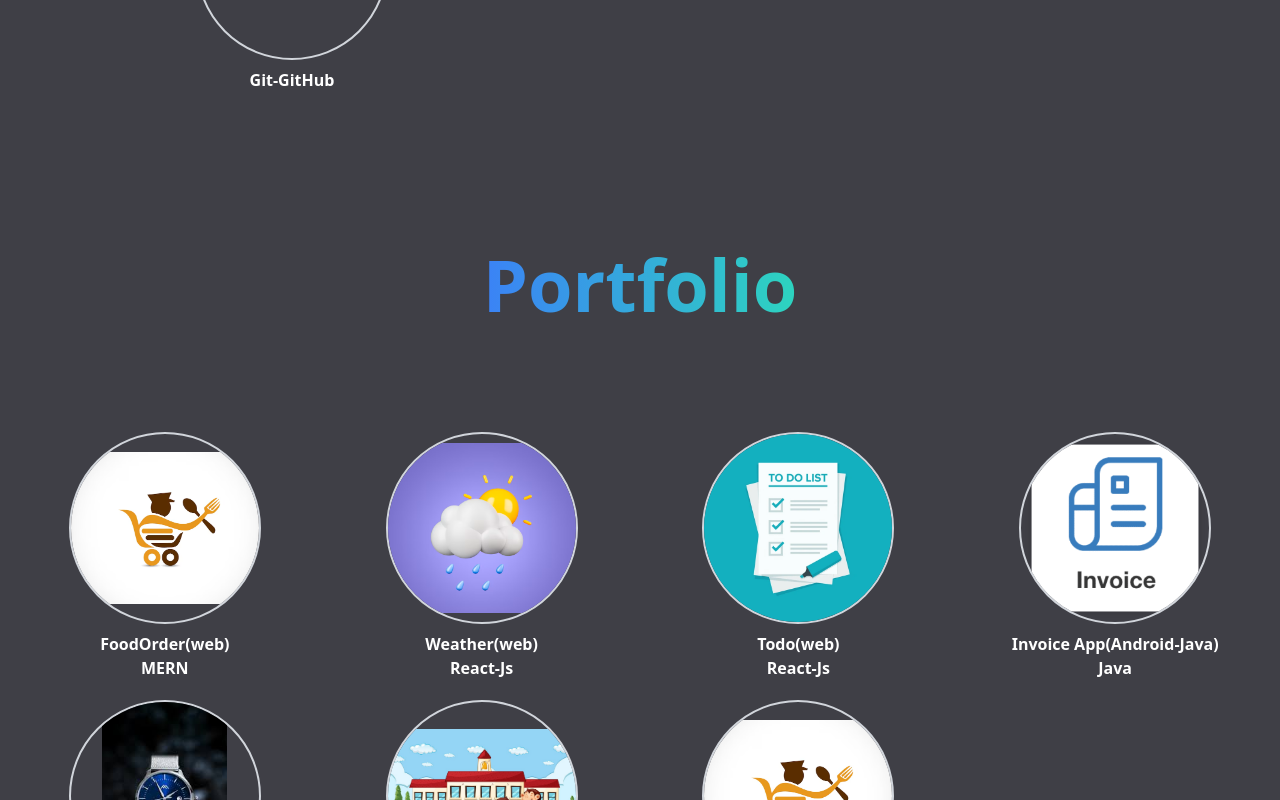
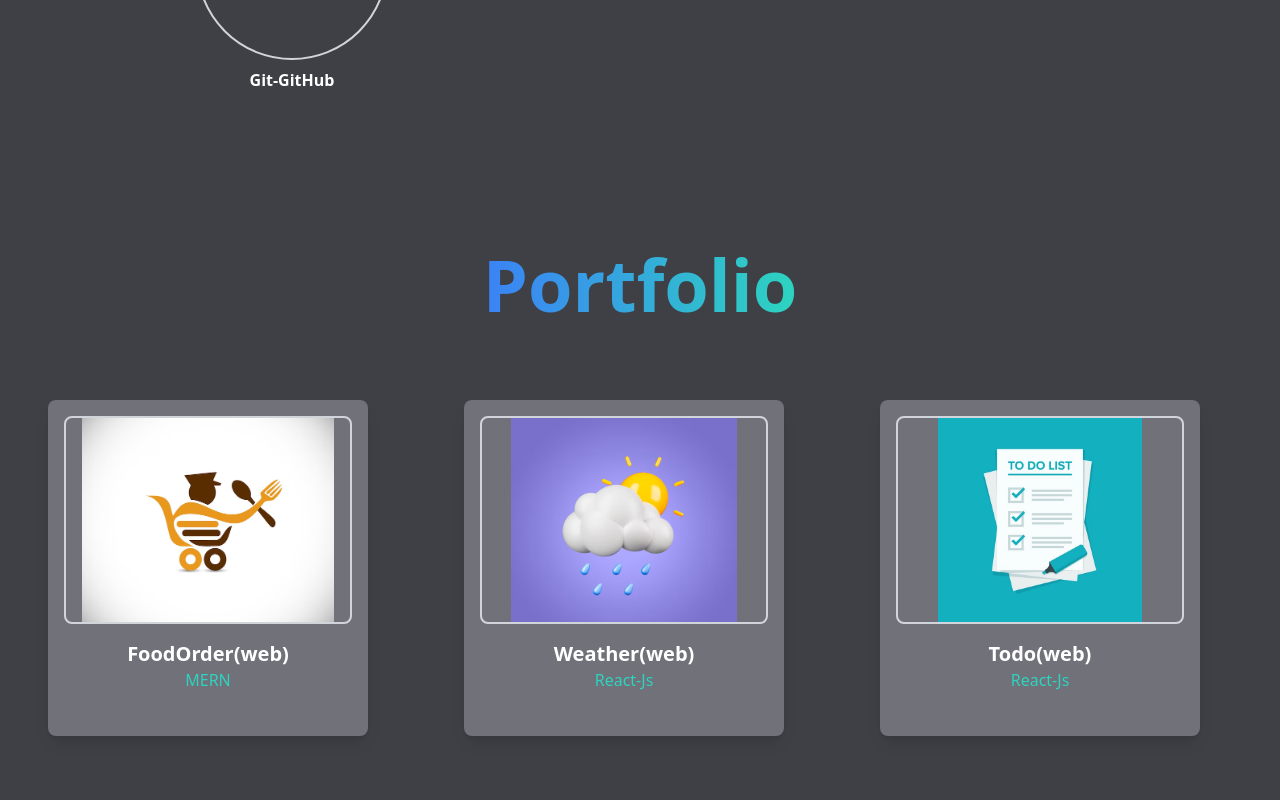
Before and after one commit to Harsh122002/portfolio, a React (Create React App) app: page / in a window 1280 px wide. Shown: the part 3380-4180 px from the top of the page. Built offline with nearby package versions, Linux system fonts and the light colour scheme.

Commit message:
Update Portfolio.jsx
gsap add.

```diff
--- a/src/components/Portfolio.jsx
+++ b/src/components/Portfolio.jsx
@@ -1,33 +1,71 @@
-import React from 'react';
+import React, { useRef, useEffect } from 'react';
 import { Projects } from '../untils/SkillsFunction';
+import gsap from 'gsap';
+import { ScrollTrigger } from 'gsap/ScrollTrigger';
+
+gsap.registerPlugin(ScrollTrigger);
 
 export default function Portfolio() {
+  const portfolioRef = useRef();
+  const containerRef = useRef();
+
+  useEffect(() => {
+    const container = containerRef.current;
+    const portfolio = portfolioRef.current;
+    console.log(portfolio.scrollWidth-(container.offsetWidth+24));
+
+
+    // GSAP Animation: Horizontal Scroll
+    gsap.to(portfolio, {
+      x: () => -(portfolio.scrollWidth-(container.offsetWidth-70)), // Add an offset for better visibility
+      ease: 'none',
+      scrollTrigger: {
+        trigger: container,
+        start: 'top top',
+        end: () => `+=${portfolio.scrollWidth - container.offsetWidth}`, // Match the actual scrollable distance
+        scrub: true,
+        pin: true,
+        anticipatePin: 1,
+      },
+    });
+
+    return () => {
+      // Cleanup GSAP ScrollTrigger instances
+      ScrollTrigger.getAll().forEach((trigger) => trigger.kill());
+    };
+  }, []);
+
   return (
-    <div className="bg-zinc-700 min-h-screen flex flex-col items-center pt-32">
-      {/* Skills Title */}
-      <h2 className="lg:text-7xl md:text-5xl text-4xl font-bold mb-28 text-transparent bg-clip-text bg-gradient-to-r from-blue-500 to-teal-400">
+    <div
+      ref={containerRef}
+      className="bg-zinc-700 min-h-screen flex flex-col items-center pt-32 overflow-hidden"
+    >
+      {/* Title */}
+      <h2 className="lg:text-7xl md:text-5xl text-4xl font-bold mb-20 text-transparent bg-clip-text bg-gradient-to-r from-blue-500 to-teal-400">
         Portfolio
       </h2>
 
-      {/* Skills Grid */}
-      <div className="grid grid-cols-2 sm:grid-cols-2 md:grid-cols-3 lg:grid-cols-4 gap-5 px-4 mb-20">
+      {/* Cards Container */}
+      <div
+        ref={portfolioRef}
+        className="flex  space-x-24 w-full max-w-screen-2xl px-12"
+      >
         {Projects.map((skill, index) => (
-          <div key={index} className="flex flex-col items-center">
-            {/* Skill Icon */}
-            <div className="w-16 h-16 sm:w-20 sm:h-20 md:w-32 md:h-32 lg:w-48 lg:h-48 mb-2">
+          <div
+            key={index}
+            className="flex-shrink-0  w-52 sm:w-64 md:w-72 lg:w-80 p-4 bg-zinc-500 rounded-lg shadow-lg text-center transition-transform transform hover:scale-105"
+          >
+            {/* Image */}
+            <div className="w-full h-40 sm:h-48 md:h-52 mb-4">
               <img
                 src={skill.imgSrc}
                 alt={skill.name}
-                className="w-full h-full object-contain rounded-full border-2 border-gray-300"
+                className="w-full h-full object-contain rounded-lg border-2 border-gray-300"
               />
             </div>
-            {/* Skill Name */}
-            <p className="text-center text-sm sm:text-base font-semibold text-white">
-              {skill.name}
-            </p>
-            <p className="text-center text-sm sm:text-base font-semibold text-white">
-              {skill.tech}
-            </p>
+            {/* Skill Info */}
+            <p className="text-white text-lg md:text-xl font-bold">{skill.name}</p>
+            <p className="text-teal-400 text-sm md:text-base">{skill.tech}</p>
           </div>
         ))}
       </div>
```
